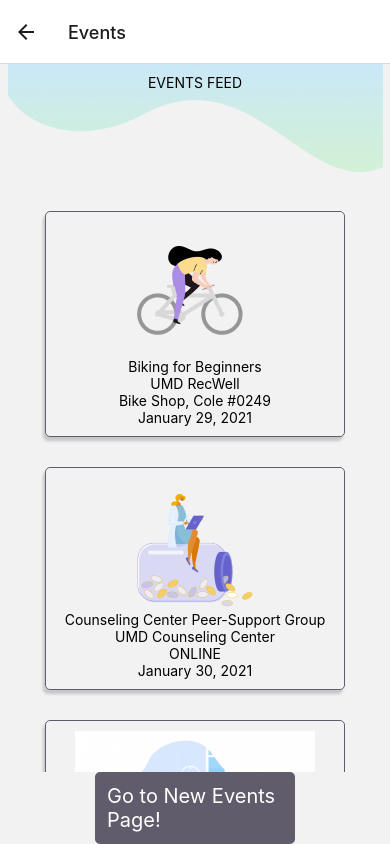
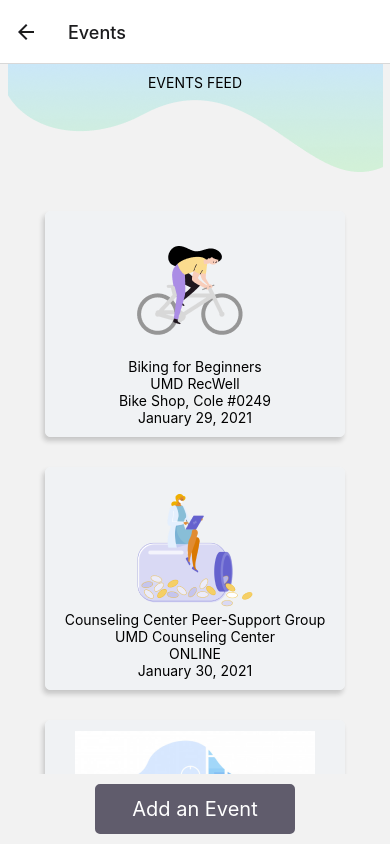
Before and after one commit to neiljohn23/SelfCareApp, a React Native app: screen /Events in a window 390 px wide. Built offline with nearby package versions, Linux system fonts and the light colour scheme.

Commit message:
Some more styling for Events feed page

```diff
--- a/screens/EventScreen.js
+++ b/screens/EventScreen.js
@@ -88,6 +88,7 @@ const EventScreen = ({ navigation }) => {
         style={{ position: "absolute" }}
       />
       <Text style={{ justifyContent: "center", margin: 10 }}>EVENTS FEED</Text>
+
       {/* List of events to be rendered */}
       <FlatList
         data={EVENT_DATA}
@@ -100,7 +101,7 @@ const EventScreen = ({ navigation }) => {
         style={styles.add_button}
         onPress={() => navigation.navigate("NewEvent")}
       >
-        <Text style={styles.add_text}>Go to New Events Page!</Text>
+        <Text style={styles.add_text}>Add an Event</Text>
       </TouchableOpacity>
     </SafeAreaView>
   );
@@ -123,8 +124,9 @@ const styles = StyleSheet.create({
     width: 300,
     borderStyle: "solid",
     borderRadius: 5,
-    borderColor: "#605c6c",
+    borderColor: "#F0F2F4",
     borderWidth: 1,
+    backgroundColor: "#F0F2F4",
   },
   add_button: {
     justifyContent: "center",
@@ -135,6 +137,8 @@ const styles = StyleSheet.create({
     borderColor: "#605c6c",
     borderRadius: 5,
     width: 200,
+    height: 50,
+    margin: 10,
   },
   add_text: {
     justifyContent: "center",
@@ -146,7 +150,7 @@ const styles = StyleSheet.create({
     shadowColor: "#171717",
     shadowOffset: { width: -2, height: 4 },
     shadowOpacity: 0.2,
-    shadowRadius: 3,
+    shadowRadius: 5,
   },
 });
 
```
